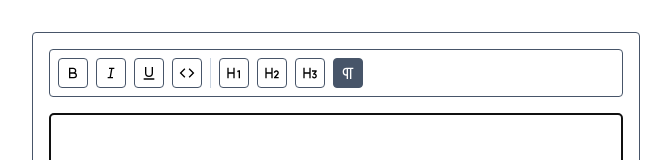
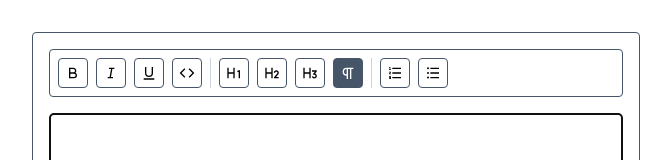
Before and after one commit to putraridho/next-rte-slate, a Next.js app: page / in a window 1280 px wide. Shown: the top 160 px of the page, without its empty margins (304-975 px from the left). Built offline with nearby package versions, Linux system fonts and the light colour scheme.

Commit message:
custom rte with list options

```diff
--- a/components/Element/index.tsx
+++ b/components/Element/index.tsx
@@ -12,6 +12,12 @@
 			return <h2 {...attributes}>{children}</h2>;
 		case "h3":
 			return <h3 {...attributes}>{children}</h3>;
+		case "bulleted-list":
+			return <ul {...attributes}>{children}</ul>;
+		case "numbered-list":
+			return <ol {...attributes}>{children}</ol>;
+		case "list-item":
+			return <li {...attributes}>{children}</li>;
 		default:
 			return <p {...attributes}>{children}</p>;
 	}
--- a/components/Toolbars/index.tsx
+++ b/components/Toolbars/index.tsx
@@ -6,6 +6,8 @@
 	RiH2,
 	RiH3,
 	RiItalic,
+	RiListOrdered,
+	RiListUnordered,
 	RiParagraph,
 	RiUnderline,
 } from "react-icons/ri";
@@ -13,27 +15,44 @@
 
 import { checkBlock, checkMark, toggleBlock, toggleMark } from "@helpers";
 
-import { ICustomElement, ICustomText } from "../type";
+import {
+	ICustomElement,
+	ICustomText,
+	THeading,
+	TList,
+	TParagraph,
+} from "../type";
 import { ToolbarButton } from "../ToolbarButton";
 
 const toggle_menu: Array<{
 	format: keyof Omit<ICustomText, "text">;
+	title: string;
 	Icon: IconType;
 }> = [
-	{ format: "bold", Icon: RiBold },
-	{ format: "italic", Icon: RiItalic },
-	{ format: "underline", Icon: RiUnderline },
-	{ format: "code", Icon: RiCodeFill },
+	{ format: "bold", title: "Bold", Icon: RiBold },
+	{ format: "italic", title: "Italic", Icon: RiItalic },
+	{ format: "underline", title: "Underline", Icon: RiUnderline },
+	{ format: "code", title: "Code", Icon: RiCodeFill },
 ];
 
 const heading_menu: Array<{
-	format: ICustomElement["type"];
+	format: TParagraph | THeading;
+	title: string;
 	Icon: IconType;
 }> = [
-	{ format: "h1", Icon: RiH1 },
-	{ format: "h2", Icon: RiH2 },
-	{ format: "h3", Icon: RiH3 },
-	{ format: "paragraph", Icon: RiParagraph },
+	{ format: "h1", title: "H1", Icon: RiH1 },
+	{ format: "h2", title: "H2", Icon: RiH2 },
+	{ format: "h3", title: "H3", Icon: RiH3 },
+	{ format: "paragraph", title: "Paragraph", Icon: RiParagraph },
+];
+
+const list_menu: Array<{
+	format: TList;
+	title: string;
+	Icon: IconType;
+}> = [
+	{ format: "numbered-list", title: "Ordered List", Icon: RiListOrdered },
+	{ format: "bulleted-list", title: "Unordered List", Icon: RiListUnordered },
 ];
 
 export function Toolbars() {
@@ -42,7 +61,7 @@
 	return (
 		<div className="flex border rounded border-slate-600 p-2 gap-2">
 			<div className="flex gap-2">
-				{toggle_menu.map(({ format, Icon }) => (
+				{toggle_menu.map(({ format, title, Icon }) => (
 					<ToolbarButton
 						key={format}
 						active={checkMark(editor, format)}
@@ -50,6 +69,7 @@
 							e.preventDefault();
 							toggleMark(editor, format);
 						}}
+						title={title}
 					>
 						<Icon size={16} />
 					</ToolbarButton>
@@ -57,7 +77,7 @@
 			</div>
 			<div className="border-r border-slate-300" />
 			<div className="flex gap-2">
-				{heading_menu.map(({ format, Icon }) => (
+				{heading_menu.map(({ format, title, Icon }) => (
 					<ToolbarButton
 						key={format}
 						active={checkBlock(editor, format)}
@@ -65,6 +85,23 @@
 							e.preventDefault();
 							toggleBlock(editor, format);
 						}}
+						title={title}
+					>
+						<Icon size={16} />
+					</ToolbarButton>
+				))}
+			</div>
+			<div className="border-r border-slate-300" />
+			<div className="flex gap-2">
+				{list_menu.map(({ format, title, Icon }) => (
+					<ToolbarButton
+						key={format}
+						active={checkBlock(editor, format)}
+						onClick={(e) => {
+							e.preventDefault();
+							toggleBlock(editor, format);
+						}}
+						title={title}
 					>
 						<Icon size={16} />
 					</ToolbarButton>
--- a/components/type.d.ts
+++ b/components/type.d.ts
@@ -1,3 +1,4 @@
+import { HEADING_ITEMS, LIST_ITEMS } from "@helpers";
 import { BaseEditor } from "slate";
 import { ReactEditor } from "slate-react";
 
@@ -9,8 +10,12 @@
 	code?: boolean;
 }
 
+export type TParagraph = "paragraph";
+export type THeading = "h1" | "h2" | "h3";
+export type TList = "numbered-list" | "bulleted-list" | "list-item";
+
 export interface ICustomElement {
-	type: "paragraph" | "h1" | "h2" | "h3";
+	type: TParagraph | THeading | TList;
 	children: Array<ICustomText>;
 }
 
--- /dev/null
+++ b/helpers/const.ts
@@ -0,0 +1 @@
+export const LIST_ITEMS = ["numbered-list", "bulleted-list"];
--- a/helpers/index.ts
+++ b/helpers/index.ts
@@ -1,6 +1,11 @@
 import { Editor, Element, Transforms } from "slate";
 
 import { ICustomElement, ICustomText } from "@components";
+import { LIST_ITEMS } from "./const";
+import { match } from "assert";
+import { THeading, TList, TParagraph } from "@components/type";
+
+export { LIST_ITEMS } from "./const";
 
 export function checkMark(
 	editor: Editor,
@@ -46,9 +51,27 @@
 }
 
 export function toggleBlock(editor: Editor, type: ICustomElement["type"]) {
-	Transforms.setNodes(
-		editor,
-		{ type: checkBlock(editor, type) ? "paragraph" : type },
-		{ match: (n) => Editor.isBlock(editor, n) }
-	);
+	let isActive = checkBlock(editor, type);
+	let isList = LIST_ITEMS.includes(type);
+
+	Transforms.unwrapNodes(editor, {
+		match: (n) =>
+			!Editor.isEditor(n) &&
+			Element.isElement(n) &&
+			LIST_ITEMS.includes(n.type),
+		split: true,
+	});
+
+	let newProperties: Partial<Element>;
+
+	newProperties = {
+		type: isActive ? "paragraph" : isList ? "list-item" : type,
+	};
+
+	Transforms.setNodes(editor, newProperties);
+
+	if (!isActive && isList) {
+		const block = { type, children: [] };
+		Transforms.wrapNodes(editor, block);
+	}
 }
--- a/style/global.css
+++ b/style/global.css
@@ -13,3 +13,16 @@
 h3 {
 	@apply text-lg font-bold;
 }
+
+ul,
+ol {
+	@apply pl-5;
+}
+
+ul {
+	@apply list-disc;
+}
+
+ol {
+	@apply list-decimal;
+}
```
